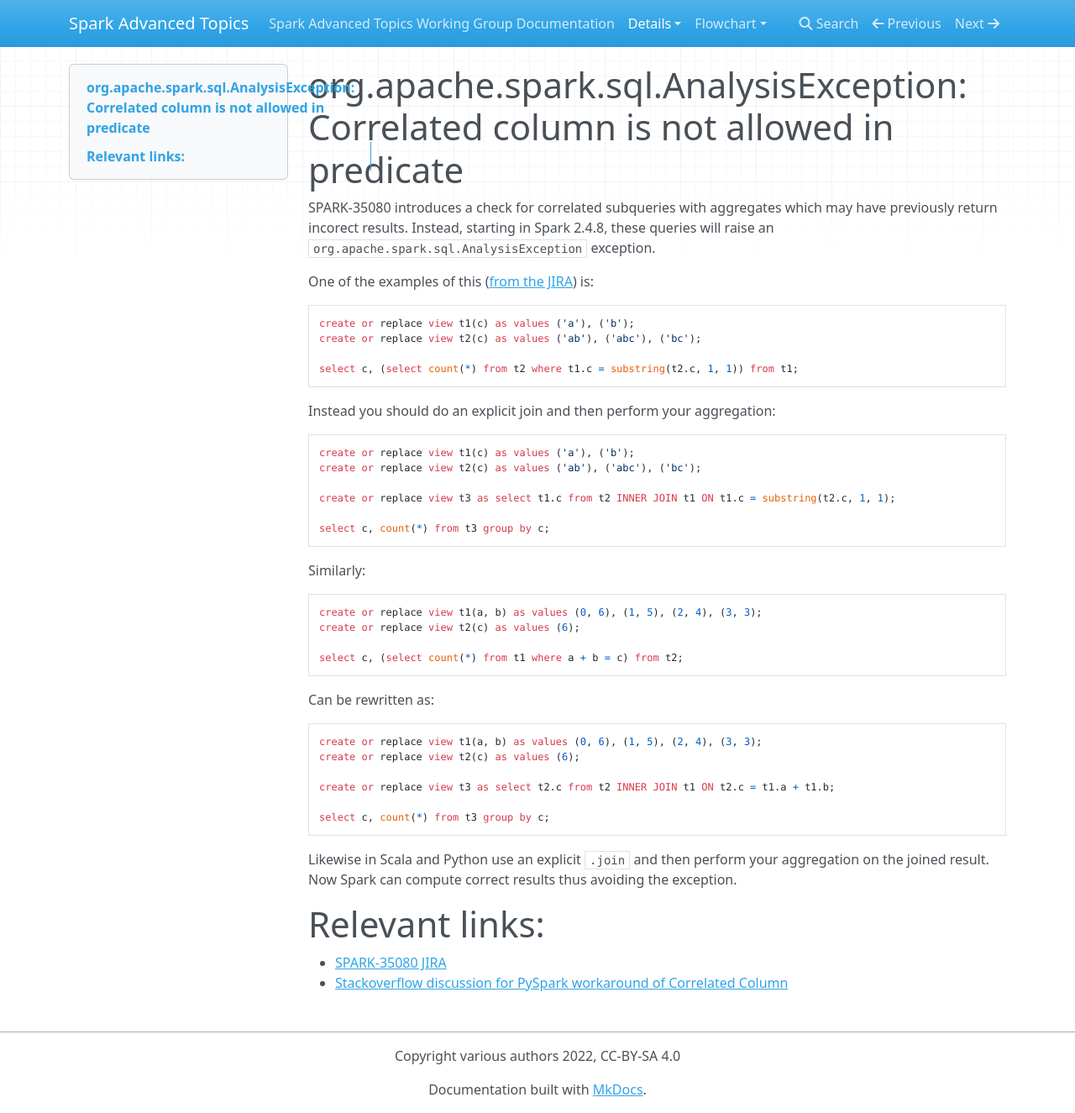
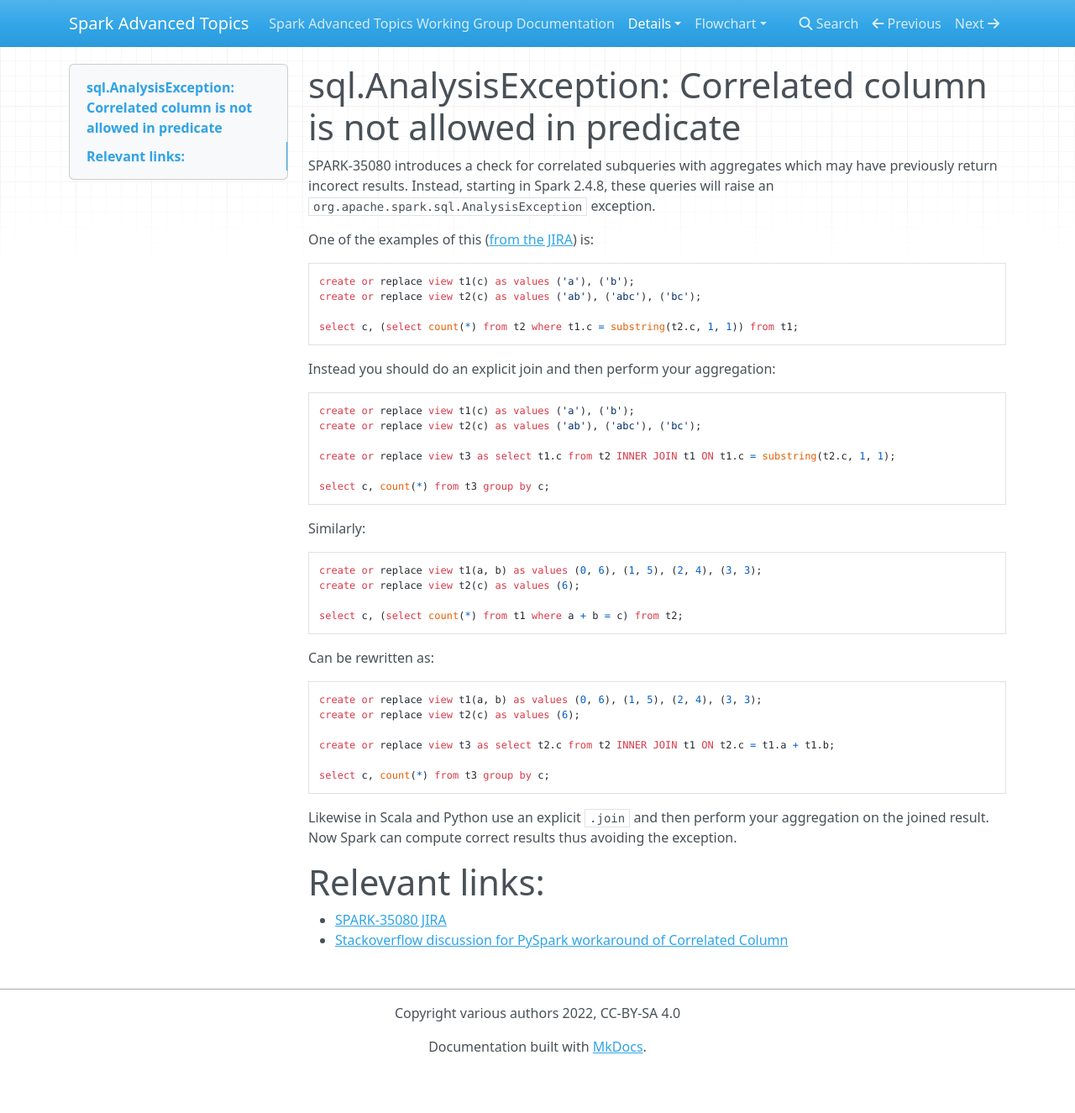
Before and after one commit to holdenk/spark-flowchart, an MkDocs documentation site: the page built from docs/details/correlated-column-not-allowed.md, in a window 1280 px wide and 1325 px high. Shown: the whole window at 84% size. Built offline with MkDocs 1.6.1, drawn with Linux system fonts in a browser that asks for light colours; nearby versions of some CDN libraries.

```diff
--- a/docs/details/correlated-column-not-allowed.md
+++ b/docs/details/correlated-column-not-allowed.md
@@ -1,4 +1,4 @@
-# org.apache.spark.sql.AnalysisException: Correlated column is not allowed in predicate
+# sql.AnalysisException: Correlated column is not allowed in predicate
 
 SPARK-35080 introduces a check for correlated subqueries with aggregates which may have previously return incorect results.
 Instead, starting in Spark 2.4.8, these queries will raise an `org.apache.spark.sql.AnalysisException` exception.
--- a/docs/details/error-sql-analysis.md
+++ b/docs/details/error-sql-analysis.md
@@ -1,4 +1,4 @@
-# org.apache.spark.sql.AnalysisException
+# spark.sql.AnalysisException
 
 Spark SQL `AnalysisException` covers a wide variety of potential issues, ranging from ambigious columns to more esotoric items like subquery issues. A good first step is making sure that your SQL is valid and your brackets are where you intend by putting your query through a SQL pretty-printer. After that hopefully the details of the `AnalysisException` error will guide you to one of the sub-nodes in the error graph.
 
```
Also changed, not shown: docs/details/failed-to-read-non-parquet-file.md (+1 -1 lines), docs/details/slow-writes.md (+6 -1 lines).
